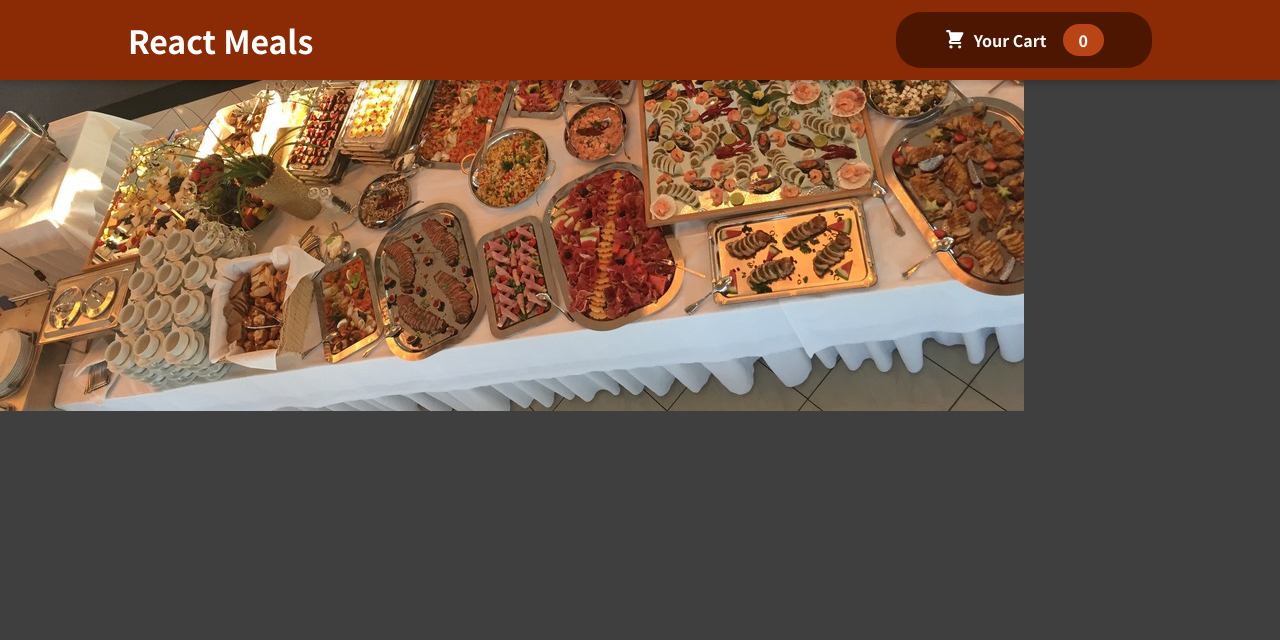
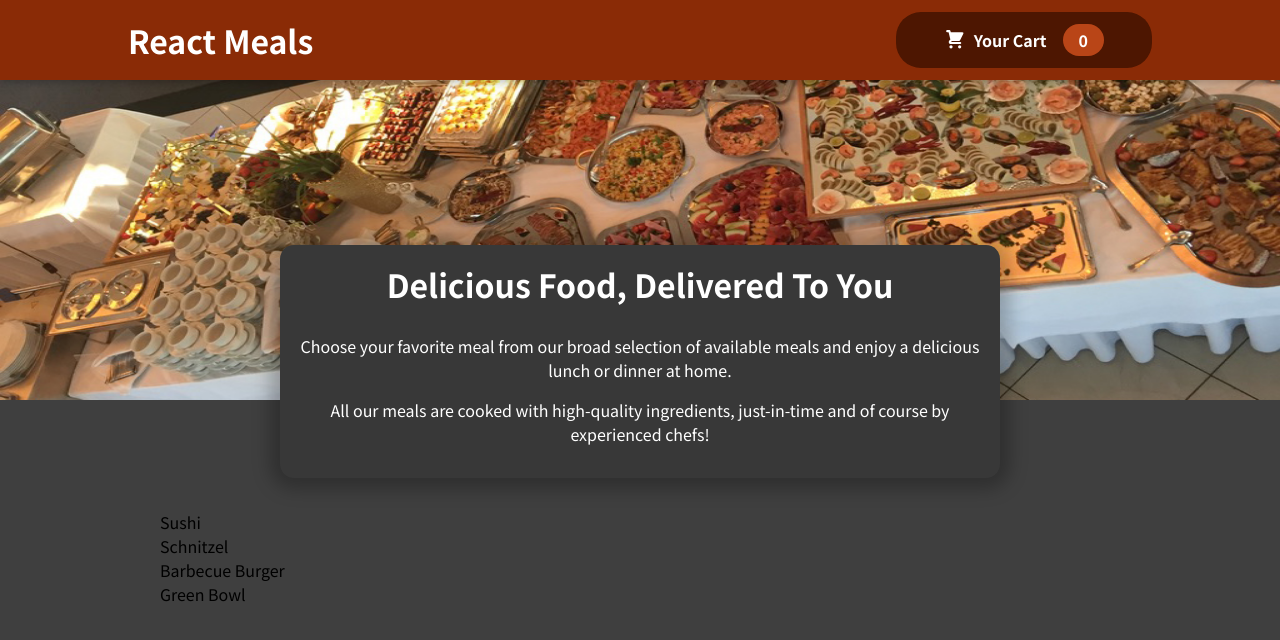
Before and after one commit to adithyathejas/foodOrderApp, a JavaScript app: page / in a window 1280 px wide. Shown: the top 640 px of the page. Built offline with nearby package versions, Linux system fonts and the light colour scheme.

Commit message:
added meals summary

```diff
--- a/src/App.js
+++ b/src/App.js
@@ -1,9 +1,13 @@
 import Header from "./components/Layout/Header";
+import Meals from "./Meals/Meals";
 
 function App() {
   return (
     <>
       <Header></Header>
+      <main>
+        <Meals></Meals>
+      </main>
     </>
   );
 }
--- /dev/null
+++ b/src/Meals/AvailableMeals.js
@@ -0,0 +1,43 @@
+import classes from './AvailableMeals.module.css'
+
+const DUMMY_MEALS = [
+    {
+      id: 'm1',
+      name: 'Sushi',
+      description: 'Finest fish and veggies',
+      price: 22.99,
+    },
+    {
+      id: 'm2',
+      name: 'Schnitzel',
+      description: 'A german specialty!',
+      price: 16.5,
+    },
+    {
+      id: 'm3',
+      name: 'Barbecue Burger',
+      description: 'American, raw, meaty',
+      price: 12.99,
+    },
+    {
+      id: 'm4',
+      name: 'Green Bowl',
+      description: 'Healthy...and green...',
+      price: 18.99,
+    },
+  ];
+
+
+const AvailableMeals = () => {
+    const mealsList = DUMMY_MEALS.map(meal => <li>{meal.name}</li>)
+    return <section className={classes.meals}>
+        <ul>
+            {mealsList}
+        </ul>
+    </section>
+
+
+
+}
+
+export default AvailableMeals
--- /dev/null
+++ b/src/Meals/AvailableMeals.module.css
@@ -0,0 +1,24 @@
+.meals {
+    max-width: 60rem;
+    width: 90%;
+    margin: 2rem auto;
+    animation: meals-appear 1s ease-out forwards;
+  }
+
+  .meals ul {
+    list-style: none;
+    margin: 0;
+    padding: 0;
+  }
+
+  @keyframes meals-appear {
+    from {
+      opacity: 0;
+      transform: translateY(3rem);
+    }
+
+    to {
+      opacity: 1;
+      transform: translateY(0);
+    }
+  }
--- /dev/null
+++ b/src/Meals/Meals.js
@@ -0,0 +1,10 @@
+import MealsSummary from './MealsSummary'
+import AvailableMeals from './AvailableMeals'
+const Meals = () => {
+    return <>
+     <MealsSummary></MealsSummary>
+     <AvailableMeals></AvailableMeals>
+    </>
+}
+
+export default Meals
--- /dev/null
+++ b/src/Meals/MealsSummary.js
@@ -0,0 +1,19 @@
+import classes from './MealsSummary.module.css';
+
+const MealsSummary = () => {
+  return (
+    <section className={classes.summary}>
+      <h2>Delicious Food, Delivered To You</h2>
+      <p>
+        Choose your favorite meal from our broad selection of available meals
+        and enjoy a delicious lunch or dinner at home.
+      </p>
+      <p>
+        All our meals are cooked with high-quality ingredients, just-in-time and
+        of course by experienced chefs!
+      </p>
+    </section>
+  );
+};
+
+export default MealsSummary;
--- /dev/null
+++ b/src/Meals/MealsSummary.module.css
@@ -0,0 +1,18 @@
+.summary {
+    text-align: center;
+    max-width: 45rem;
+    width: 90%;
+    margin: auto;
+    margin-top: -10rem;
+    position: relative;
+    background-color: #383838;
+    color: white;
+    border-radius: 14px;
+    padding: 1rem;
+    box-shadow: 0 1px 18px 10px rgba(0, 0, 0, 0.25);
+  }
+
+  .summary h2 {
+    font-size: 2rem;
+    margin-top: 0;
+  }
--- a/src/components/Layout/Header.js
+++ b/src/components/Layout/Header.js
@@ -10,7 +10,7 @@
         <HeaderCartButton/>
     </header>
     <div>
-        <img src={mealsImage}/>
+        <img className='main-image' src={mealsImage}/>
     </div>
     </>
 
```
